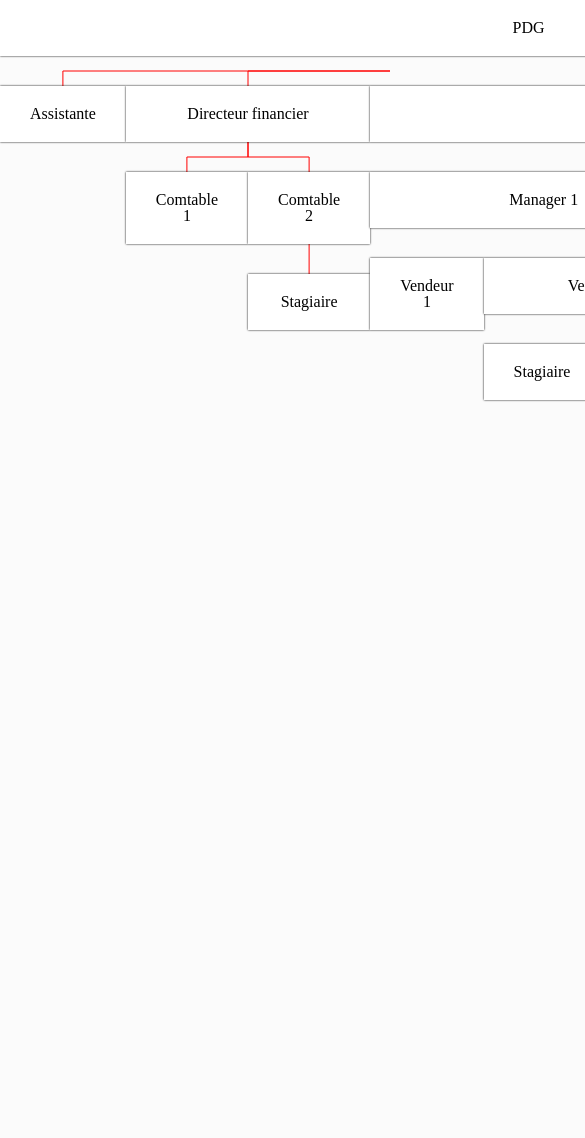
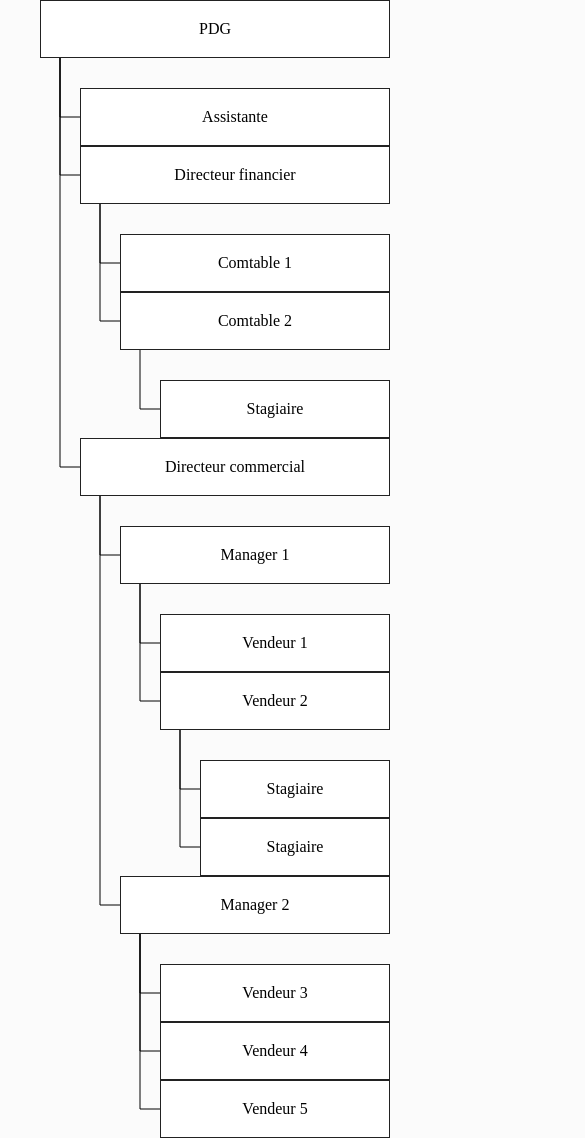
Before and after one commit to tsiatka/tree, a website: page src/index.html in a window 390 px wide. Shown: the top 1138 px of the page, 585 px wide, since content can reach past the window. Before the commit the page ends 844 px from the top, so only its background shows below. Drawn offline with nearby package versions, Linux system fonts and the light colour scheme; files that its build step writes are made by us from their sources.

Commit message:
Responsive + animation

```diff
--- a/src/assets/js/script.js
+++ b/src/assets/js/script.js
@@ -1,53 +1,67 @@
-document.body.onload = createLines();
+document.body.onload = generateArbo()
 
 window.addEventListener("resize", () => {
     document.querySelector("svg").remove()
-    createLines()
+    generateArbo()
 })
 
-function createLines() {
-    var arbo = document.querySelector(".arbo")
-    var wrapper =  document.createElement('div')
+function createWrapper() {
+    let wrapper = document.createElement('div')
     wrapper.setAttribute("class","wrapper")
+    return wrapper
+}
+
+function addWrapperToArbo(wrapper, arbo) {
     arbo.parentNode.insertBefore(wrapper, arbo)
     wrapper.appendChild(arbo)
-    let viewBox = `0 0 ${arbo.offsetWidth} ${arbo.getBoundingClientRect().height}`
-    var svg = document.createElementNS("http://www.w3.org/2000/svg","svg")
-    svg.setAttribute("viewBox", viewBox);
-    wrapper.prepend(svg);
-    let elements = document.querySelectorAll(':not(.arbo) > li > *:not(ul)')
-    elements.forEach(elem => {
-    const parent = elem.parentElement.parentElement.parentElement.firstElementChild;
-    const ul = elem.parentElement.parentElement;
-    var g = document.createElementNS("http://www.w3.org/2000/svg", "g");
+}
 
-    for (let index = 0; index < 3; index++) {
-        var line = document.createElementNS("http://www.w3.org/2000/svg","line");
-        line.setAttribute("stroke", "red");
-        var div1Rect = parent.getBoundingClientRect();
-        var div2Rect = elem.getBoundingClientRect();
-        if (index === 0) {
-        line.setAttribute('x1', div1Rect.left + window.scrollX + (div1Rect.width / 2));
-        line.setAttribute('x2', div1Rect.left + window.scrollX + (div1Rect.width / 2));
-        line.setAttribute('y1', div1Rect.top + window.scrollY + div1Rect.height)
-        line.setAttribute('y2', div1Rect.top + window.scrollY + div1Rect.height + (div2Rect.top + window.scrollY - div1Rect.top + window.scrollY - div1Rect
-            .height) / 2);
+function generateWrapper(parent) {
+    let wrapper = createWrapper()
+    addWrapperToArbo(wrapper, parent)
+}
+
+function generateSVG(parent) {
+    const svg = document.createElementNS("http://www.w3.org/2000/svg","svg")
+    svg.setAttribute("viewBox", `0 0 ${parent.scrollWidth} ${parent.offsetHeight}`)
+    svg.setAttribute("width", parent.scrollWidth)
+    return svg
+}
+
+function generateArbo() {
+    var arbo = document.querySelector(".arbo")
+    let wrapper = document.querySelector('.wrapper')
+
+    if (!wrapper) {
+        generateWrapper(arbo)
+        // update wrapper
+        wrapper = document.querySelector('.wrapper')
+    }
+
+    svg = generateSVG(arbo)
+    wrapper.prepend(svg)
+
+    const listItem = document.querySelectorAll(':not(.arbo) > li > *:not(ul)')
+    listItem.forEach(item => {
+        const path = document.createElementNS("http://www.w3.org/2000/svg","path")
+        const itemParent = item.parentElement.parentElement.parentElement.firstElementChild
+        const parentRect = itemParent.getBoundingClientRect()
+        const ItemRect = item.getBoundingClientRect()
+
+        if (window.innerWidth > 1100) {
+            const x1 = Math.floor(parentRect.left + window.scrollX + (parentRect.width / 2))
+            const x2 = Math.floor(ItemRect.left + window.scrollX + (ItemRect.width / 2))
+            const y1 = Math.floor(parentRect.top + window.scrollY + parentRect.height)
+            const y2 = Math.floor(parentRect.top + window.scrollY + parentRect.height + (ItemRect.top + window.scrollY - parentRect.top + window.scrollY - parentRect.height) / 2)
+            const y3 = Math.floor(ItemRect.top + window.scrollY)
+            path.setAttribute('d', 'M'+ x1 +' '+ y1 +' V '+ y2 + ' H '+ x2  + ' V ' + y3)
+        } else {
+            const x1 = Math.floor(parentRect.left + window.scrollX + 20)
+            const x2 = Math.floor(ItemRect.left + window.scrollX)
+            const y1 = Math.floor(parentRect.top + window.scrollY + parentRect.height)
+            const y2 = Math.floor(ItemRect.top + window.scrollY + parentRect.height /2)
+            path.setAttribute('d', 'M'+ x1 +' '+ y1 +' V '+ y2 + ' H '+ x2 )
         }
-        if (index === 1) {
-        line.setAttribute('x1', div1Rect.left + window.scrollX + (div1Rect.width / 2));
-        line.setAttribute('x2', div2Rect.left + window.scrollX + (div2Rect.width / 2));
-        line.setAttribute('y1', div1Rect.top + window.scrollY + div1Rect.height + (div2Rect.top + window.scrollY - div1Rect.top + window.scrollY - div1Rect.height) / 2);
-        line.setAttribute('y2', div1Rect.top + window.scrollY + div1Rect.height + (div2Rect.top + window.scrollY - div1Rect.top + window.scrollY - div1Rect
-            .height) / 2);
-        }
-        if (index === 2) {
-        line.setAttribute('x1', div2Rect.left + window.scrollX + (div2Rect.width / 2));
-        line.setAttribute('x2', div2Rect.left + window.scrollX + (div2Rect.width / 2));
-        line.setAttribute('y1', div1Rect.top + window.scrollY + div1Rect.height + (div2Rect.top + window.scrollY - div1Rect.top + window.scrollY - div1Rect.height) / 2);
-        line.setAttribute('y2', div2Rect.top + window.scrollY);
-        }
-        g.appendChild(line);
-    }
-    svg.appendChild(g);
-    });
+        svg.appendChild(path)
+    })
 }
--- a/src/assets/scss/_starter.scss
+++ b/src/assets/scss/_starter.scss
@@ -13,28 +13,46 @@ svg {
   left: 0;
   right: 0;
   position: absolute;
+
+  path {
+    stroke: black;
+    fill: transparent;
+    stroke-dasharray: 1000;
+    animation: strokeEntry 2s ease-in-out;
+
+    &:nth-child(5) {
+      animation-delay: 2s;
+    }
+  }
+}
+
+@keyframes strokeEntry {
+  to {
+    stroke-dashoffset: 0;
+  }
 }
 
 ul {
-  display: flex;
-  position: relative;
+  @media (min-width: 1100px) {
+    display: flex;
+    position: relative;
+  }
 
-  >li {
+  > li {
     flex: 1 auto;
     position: relative;
+    @media (max-width: 1100px) {
+      margin-left: 40px;
+    }
 
-
-
-    >*:not(ul) {
-      box-shadow: 0 0 2px black;
+    > *:not(ul) {
       background-color: white;
+      border: 1px solid #222;
       padding: 20px 30px;
     }
 
+    > ul {
+      margin-top: 30px;
+    }
   }
-
-  ul {
-    margin-top: 30px;
-  }
-
 }
--- a/src/index.html
+++ b/src/index.html
@@ -6,7 +6,6 @@
   <meta name="viewport" content="width=device-width, initial-scale=1.0">
   <meta http-equiv="X-UA-Compatible" content="ie=edge">
   <title>Projet</title>
-  <link rel="stylesheet" href="assets/css/reset.css">
   <link rel="stylesheet" href="assets/css/styles.css">
   <script src="https://ajax.googleapis.com/ajax/libs/jquery/2.1.1/jquery.min.js"></script>
 </head>
@@ -14,11 +13,8 @@
 <body>
 
 
-
   <ul class="arbo">
-
     <li>
-
       <div id="div1">PDG</div>
       <ul>
         <li>
```
Also changed, not shown: dist/assets/css/styles.css, dist/index.html, src/assets/css/styles.css, 1 other file.
